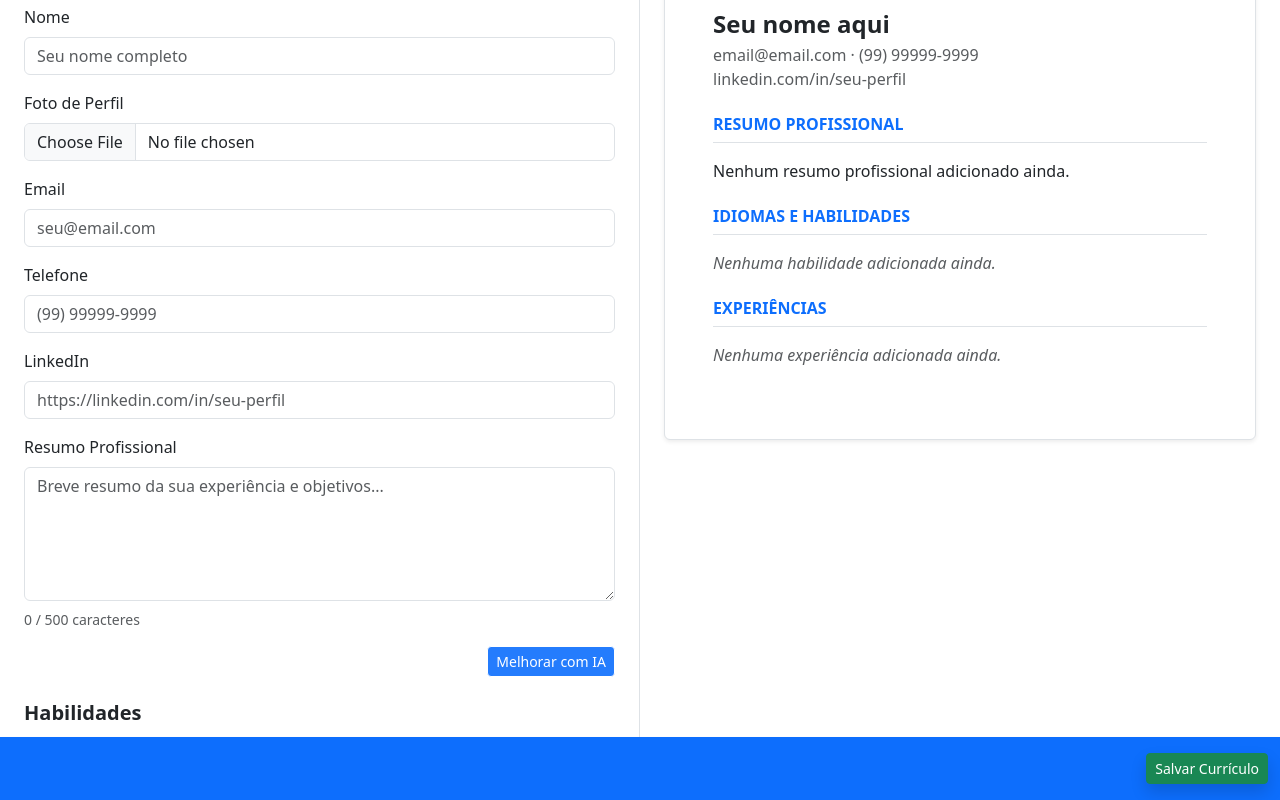
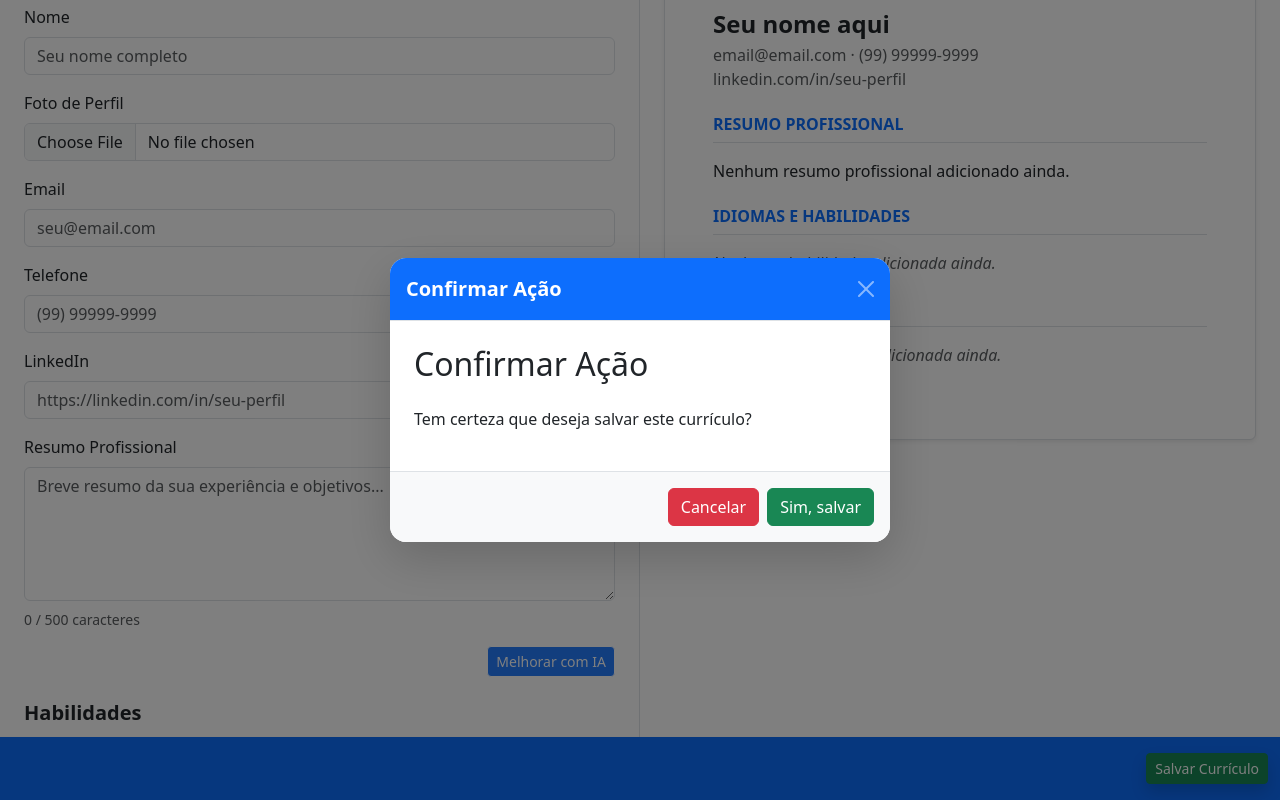
Before and after one commit to Daiane-source/Projeto8_curriculo, a React (Vite) app in the folder curriculo-app/: page / in a window 1280 px wide. Both pictures are taken after a click on the button "Salvar Currículo". Shown: the part 110-910 px from the top of the page. Built offline with nearby package versions, Linux system fonts and the light colour scheme.

Commit message:
criaçao de modal para botao

```diff
--- a/curriculo-app/src/App.tsx
+++ b/curriculo-app/src/App.tsx
@@ -1,5 +1,5 @@
 import { useState, useCallback } from "react";
-import { ToastContainer, toast } from "react-toastify";
+import { ToastContainer } from "react-toastify";
 
 import html2canvas from "html2canvas";
 import jsPDF from "jspdf";
@@ -13,18 +13,27 @@ import PreviewPanel from "./components/PreviewPanel";
 import Toast from "./components/Toast";
 import SkeletonScreen from "./components/SkeletonScreen";
 
+// 🔹 Importando os novos componentes
+import Modal from "./components/Modal";
+
+
 import type { CVState, Skill, Experience } from "./types/cv.d";
 
-// Estado inicial
+
+
+// Estado inicial do CV
 const initialState: CVState = {
   personal: { name: "", email: "", phone: "", linkedin: "", summary: "" },
 };
 
 export default function App() {
+  // Estados principais do currículo
   const [cv, setCv] = useState<CVState>(initialState);
   const [skills, setSkills] = useState<Skill[]>([]);
   const [experiences, setExperiences] = useState<Experience[]>([]);
   const [isLoading, setIsLoading] = useState(false);
+
+  // Estado para mensagens (toasts)
   const [toast, setToast] = useState<{
     show: boolean;
     message: string;
@@ -35,6 +44,10 @@ export default function App() {
     type: "info",
   });
 
+  // Estado para abrir/fechar o modal de confirmação
+  const [isModalOpen, setIsModalOpen] = useState(false);
+
+  // Estados temporários para rascunho de skills e experiências
   const [draftSkill, setDraftSkill] = useState<Skill>({
     nome: "",
     nivel: "Básico",
@@ -48,6 +61,7 @@ export default function App() {
     descricao: "",
   });
 
+  // Funções auxiliares de toast
   const showToast = (
     message: string,
     type: "success" | "error" | "info" = "info"
@@ -59,12 +73,14 @@ export default function App() {
     setToast({ show: false, message: "", type: "info" });
   };
 
+  // Atualizar dados pessoais
   const updatePersonal = (partial: Partial<CVState["personal"]>) =>
     setCv((prev) => ({
       ...prev,
       personal: { ...prev.personal, ...partial },
     }));
 
+  // Salvar habilidade
   const saveSkill = () => {
     if (!draftSkill.nome.trim()) return;
     setSkills((prev) => [...prev, draftSkill]);
@@ -72,11 +88,13 @@ export default function App() {
     showToast("Habilidade adicionada com sucesso!", "success");
   };
 
+  // Remover habilidade
   const removeSkill = (i: number) => {
     setSkills((prev) => prev.filter((_, idx) => idx !== i));
     showToast("Habilidade removida", "info");
   };
 
+  // Salvar experiência
   const saveExperience = () => {
     if (!draftExp.empresa.trim()) return;
     setExperiences((prev) => [...prev, draftExp]);
@@ -84,11 +102,13 @@ export default function App() {
     showToast("Experiência adicionada com sucesso!", "success");
   };
 
+  // Remover experiência
   const removeExperience = (i: number) => {
     setExperiences((prev) => prev.filter((_, idx) => idx !== i));
     showToast("Experiência removida", "info");
   };
 
+  // Exportar currículo para PDF
   const handleExportPDF = useCallback(async () => {
     setIsLoading(true);
     showToast("Gerando PDF...", "info");
@@ -97,12 +117,13 @@ export default function App() {
       const pdfContent = document.getElementById("pdfContent");
       if (!pdfContent) return;
 
+      // Ajustando altura e overflow para captura
       const origH = pdfContent.style.height;
       const origO = pdfContent.style.overflowY;
       pdfContent.style.height = `${pdfContent.scrollHeight}px`;
       pdfContent.style.overflowY = "visible";
 
-      await new Promise((resolve) => setTimeout(resolve, 500)); // Pequeno delay para renderização
+      await new Promise((resolve) => setTimeout(resolve, 500)); // Delay para renderizar
 
       const canvas = await html2canvas(pdfContent, { scale: 2 });
       const imgData = canvas.toDataURL("image/png");
@@ -131,6 +152,7 @@ export default function App() {
     }
   }, []);
 
+  // Salvar currículo no LocalStorage
   const handleSaveCV = useCallback(() => {
     try {
       const data = { personal: cv.personal, skills, experiences };
@@ -141,6 +163,7 @@ export default function App() {
     }
   }, [cv, skills, experiences]);
 
+  // Preview em tempo real (inclui rascunhos)
   const previewSkills = draftSkill.nome ? [...skills, draftSkill] : skills;
   const previewExperiences = draftExp.empresa
     ? [...experiences, draftExp]
@@ -148,12 +171,15 @@ export default function App() {
 
   return (
     <>
+      {/* Container de notificações */}
       <ToastContainer position="top-right" autoClose={4000} />
 
+      {/* Toast customizado */}
       {toast.show && (
         <Toast message={toast.message} type={toast.type} onClose={hideToast} />
       )}
 
+      {/* Tela de carregamento (quando gera PDF) */}
       {isLoading && (
         <div className="loading-overlay">
           <div className="loading-content">
@@ -163,7 +189,11 @@ export default function App() {
         </div>
       )}
 
-      <AppLayout onExportPDF={handleExportPDF} onSaveCV={handleSaveCV}>
+      {/* Layout principal */}
+      <AppLayout
+        onExportPDF={handleExportPDF}
+        onSaveCV={() => setIsModalOpen(true)} // 🔹 agora abre o modal em vez de salvar direto
+      >
         {/* Coluna 1: formulários */}
         <div>
           <FormPanel personal={cv.personal} updatePersonal={updatePersonal} />
@@ -188,7 +218,7 @@ export default function App() {
           />
         </div>
 
-        {/* Coluna 2: preview completo dentro da borda */}
+        {/* Coluna 2: preview completo */}
         <div id="pdfContent">
           <PreviewPanel
             personal={cv.personal}
@@ -198,6 +228,14 @@ export default function App() {
         </div>
       </AppLayout>
 
+      {/* 🔹 Modal de Confirmação para salvar o CV */}
+      <Modal isOpen={isModalOpen} onClose={() => setIsModalOpen(false)}>
+        <h2 className="text-lg font-semibold mb-4">Confirmar Ação</h2>
+        <p>Tem certeza que deseja salvar este currículo?</p>
+
+      </Modal>
+
+      {/* Estilos para tela de carregamento */}
       <style>{`
         .loading-overlay {
           position: fixed;
--- /dev/null
+++ b/curriculo-app/src/components/Modal.tsx
@@ -0,0 +1,49 @@
+import React from "react";
+
+interface ModalProps {
+  isOpen: boolean;
+  onClose: () => void;
+  onSave?: () => void;
+  children: React.ReactNode;
+}
+
+export default function Modal({ isOpen, onClose, onSave, children }: ModalProps) {
+  if (!isOpen) return null;
+
+  return (
+    <div
+      className="modal fade show d-block"
+      tabIndex={-1}
+      role="dialog"
+      style={{ backgroundColor: "rgba(0,0,0,0.5)" }}
+    >
+      <div className="modal-dialog modal-dialog-centered" role="document">
+        <div className="modal-content border-0 shadow-lg rounded-4">
+          {/* Cabeçalho */}
+          <div className="modal-header bg-primary text-white rounded-top-4">
+            <h5 className="modal-title fw-bold">Confirmar Ação</h5>
+            <button
+              type="button"
+              className="btn-close btn-close-white"
+              aria-label="Close"
+              onClick={onClose}
+            />
+          </div>
+
+          {/* Conteúdo */}
+          <div className="modal-body p-4">{children}</div>
+
+          {/* Rodapé com os botões corretos */}
+          <div className="modal-footer bg-light rounded-bottom-4">
+            <button className="btn btn-danger" onClick={onClose}>
+              Cancelar
+            </button>
+            <button className="btn btn-success" onClick={onSave}>
+              Sim, salvar
+            </button>
+          </div>
+        </div>
+      </div>
+    </div>
+  );
+}
```
